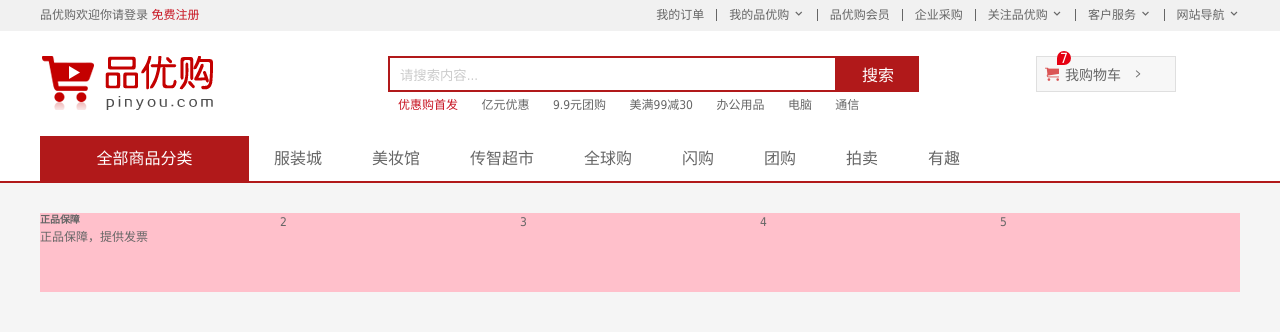
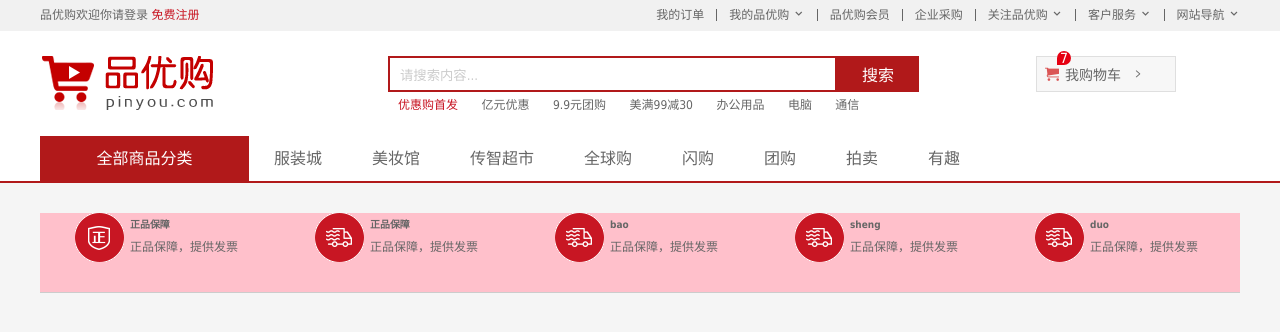
Before and after one commit to Aoyia/pingyougou, a plain HTML site: page index.html in a window 1280 px wide. Drawn offline with Linux system fonts and the light colour scheme; files whose address does not match are found by name.

Commit message:
品优购添加底部公共样式之顶部样式精灵图

```diff
--- a/css/common.css
+++ b/css/common.css
@@ -215,19 +215,47 @@
 .mod_service{
 	height: 79px;
 	background: pink;
-	border-bottom: 1px;
+	border-bottom: 1px solid #ccc;
 }
 
 .mod_service li {
 	float: left;
 	width: 240px;
-	height: 70px;
+	height: 79px;
 
 }
-.mod_service_zheng {
+.mod_service-icon{
 	float: left;
 	width: 50px;
 	height: 50px;
-	background: url(...img/icons.png) no-repeat -253px -3;
+	background-color: #c81623;
+	background: url(../img/icons.png) no-repeat;
+	margin-left: 35px;
+}
+.mod_service_zheng {
+	background-position:  -253px -3px;
 	/*精灵图，要用到平时测量位置，然后使用负值的位置*/
 }
+.mod_service_kuai {
+	background-position:  -255px -54px;
+	/*精灵图，要用到平时测量位置，然后使s用负值的位置*/
+}
+.mod_service_bao {
+	background-position:  -255px -54px;
+	/*精灵图，要用到平时测量位置，然后使s用负值的位置*/
+}
+.mod_service_sheng {
+	background-position:  -255px -54px;
+	/*精灵图，要用到平时测量位置，然后使s用负值的位置*/
+}
+.mod_service_duo {
+	background-position:  -255px -54px;
+	/*精灵图，要用到平时测量位置，然后使s用负值的位置*/
+}
+.mod_service_tit{
+	float: left;
+	margin-left: 5px;
+}
+.mod_service_tit h5 {
+	margin: 5px 0;
+}
--- a/index.html
+++ b/index.html
@@ -250,16 +250,40 @@
 				<div class ="mod_service">
 					<ul>
 						<li>
-							<i id="mod_service_zheng"></i>
+							<i class="mod_service-icon mod_service_zheng"></i>
 							<div class="mod_service_tit">
 								<h5>正品保障</h5>
 								<p>正品保障，提供发票</p>
 							</div>
 						</li>
-						<li>2</li>
-						<li>3</li>
-						<li>4</li>
-						<li>5</li>
+						<li>
+							<i class="mod_service-icon mod_service_kuai"></i>
+							<div class="mod_service_tit">
+								<h5>正品保障</h5>
+								<p>正品保障，提供发票</p>
+							</div>
+						</li>
+						<li>
+							<i class="mod_service-icon mod_service_bao"></i>
+							<div class="mod_service_tit">
+								<h5>bao</h5>
+								<p>正品保障，提供发票</p>
+							</div>
+						</li>
+						<li>
+							<i class="mod_service-icon mod_service_sheng"></i>
+							<div class="mod_service_tit">
+								<h5>sheng</h5>
+								<p>正品保障，提供发票</p>
+							</div>
+						</li>
+						<li>
+							<i class="mod_service-icon mod_service_duo"></i>
+							<div class="mod_service_tit">
+								<h5>duo</h5>
+								<p>正品保障，提供发票</p>
+							</div>
+						</li>
 					</ul>
 				</div>
 			</div>
```
